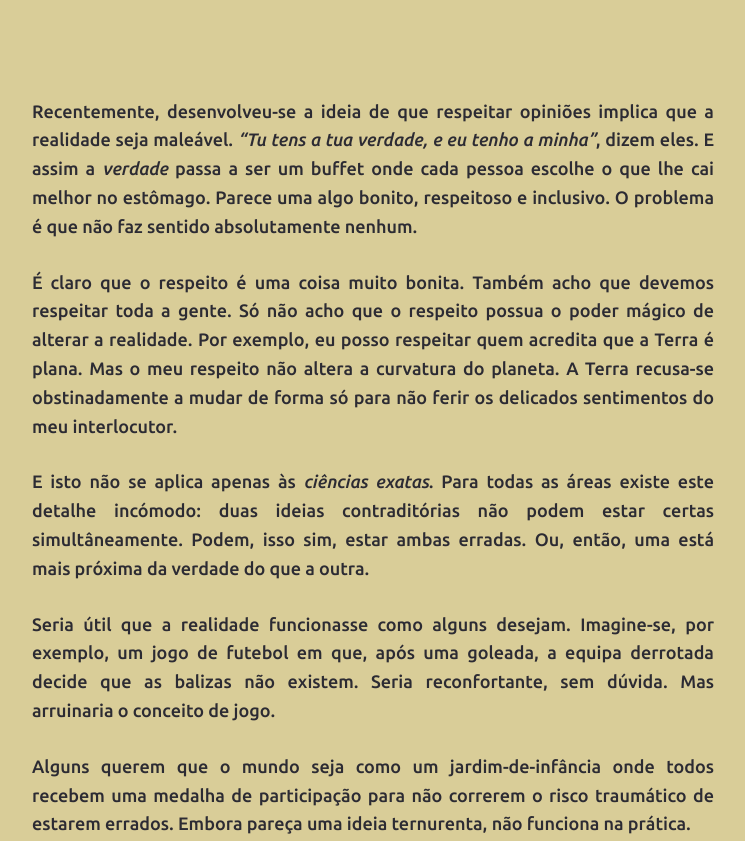
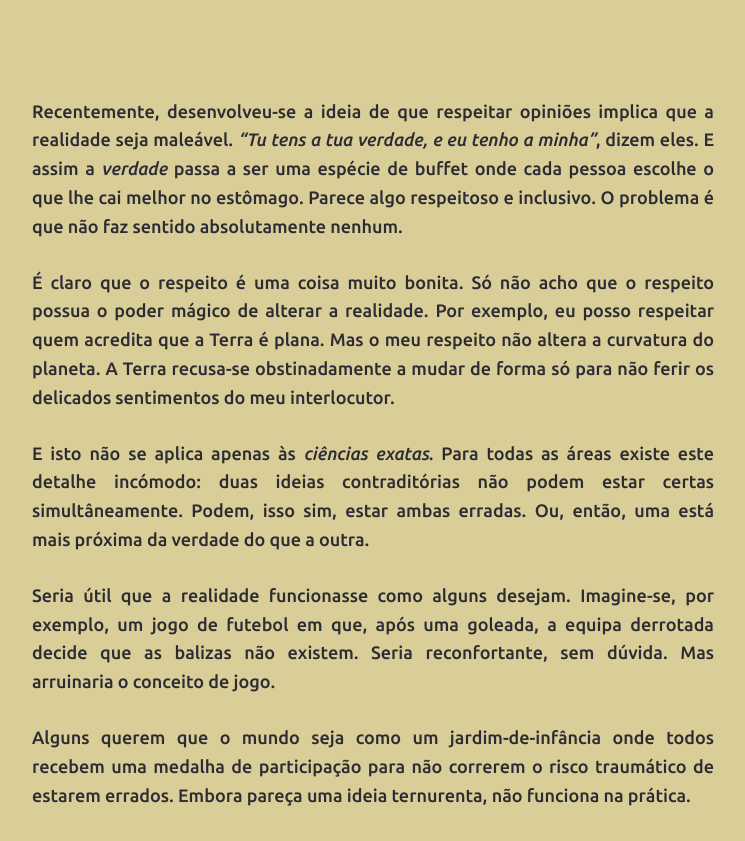
Before and after one commit to joaquim-capitao/queime-depois-de-ler, a Jekyll site: the page built from exp/o-buffet.md, in a window 1280 px wide, cut to the strip 725-1566 px from the top of the page. Shown: the whole strip, without its empty margins (267-1012 px from the left). Built offline with Jekyll 4.4.1, drawn with Linux system fonts in a browser that asks for light colours; our own code applies the rules of GitHub Pages for plain Markdown files; some of the changed text lies outside the part shown.

Commit message:
Refine language and clarity in o-buffet.md

```diff
--- a/exp/o-buffet.md
+++ b/exp/o-buffet.md
@@ -10,9 +10,9 @@ Infelizmente, tenho notado que a arte de debater assuntos racionalmente está, t
 
 <a href="https://ibb.co/LhQ9jKwK"><img src="https://i.ibb.co/G3sCYmwm/1782790449375.png" alt="1782790449375" border="0"></a><br /><a target='_blank' href='https://pt.imgbb.com/'> </a><br />
 
-Recentemente, desenvolveu-se a ideia de que respeitar opiniões implica que a realidade seja maleável. *“Tu tens a tua verdade, e eu tenho a minha"*, dizem eles. E assim a *verdade* passa a ser um buffet onde cada pessoa escolhe o que lhe cai melhor no estômago. Parece uma algo bonito, respeitoso e inclusivo. O problema é que não faz sentido absolutamente nenhum.
+Recentemente, desenvolveu-se a ideia de que respeitar opiniões implica que a realidade seja maleável. *“Tu tens a tua verdade, e eu tenho a minha"*, dizem eles. E assim a *verdade* passa a ser uma espécie de buffet onde cada pessoa escolhe o que lhe cai melhor no estômago. Parece algo respeitoso e inclusivo. O problema é que não faz sentido absolutamente nenhum.
 
-É claro que o respeito é uma coisa muito bonita. Também acho que devemos respeitar toda a gente. Só não acho que o respeito possua o poder mágico de alterar a realidade. Por exemplo, eu posso respeitar quem acredita que a Terra é plana. Mas o meu respeito não altera a curvatura do planeta. A Terra recusa-se obstinadamente a mudar de forma só para não ferir os delicados sentimentos do meu interlocutor.
+É claro que o respeito é uma coisa muito bonita. Só não acho que o respeito possua o poder mágico de alterar a realidade. Por exemplo, eu posso respeitar quem acredita que a Terra é plana. Mas o meu respeito não altera a curvatura do planeta. A Terra recusa-se obstinadamente a mudar de forma só para não ferir os delicados sentimentos do meu interlocutor.
 
 E isto não se aplica apenas às *ciências exatas*. Para todas as áreas existe este detalhe incómodo: duas ideias contraditórias não podem estar certas simultâneamente. Podem, isso sim, estar ambas erradas. Ou, então, uma está mais próxima da verdade do que a outra.
 
@@ -22,7 +22,7 @@ Alguns querem que o mundo seja como um jardim-de-infância onde todos recebem um
 
 Prefiro, portanto, ser antiquado e acreditar que existem coisas verdadeiras e coisas falsas. Nunca tive vocação para embalar as minhas opiniões em plástico-bolha. Prefiro discuti-las, com respeito, sabendo que corro sempre o risco humilhante de ter de dizer: *“Afinal, tens razão.”*
 
-Ao contrário do que agora se diz, mudar de opinião não é uma derrota. É apenas um reconhecimento de que a verdade existe e que é mais importante do que o ego.
+Ao contrário do que agora se diz, mudar de opinião não é uma derrota. É apenas o reconhecimento de que a verdade existe e que é mais importante do que o ego.
 
 <div align="right">Joaquim Capitão</div>
 <div align="right">28/06/2026</div>
```
